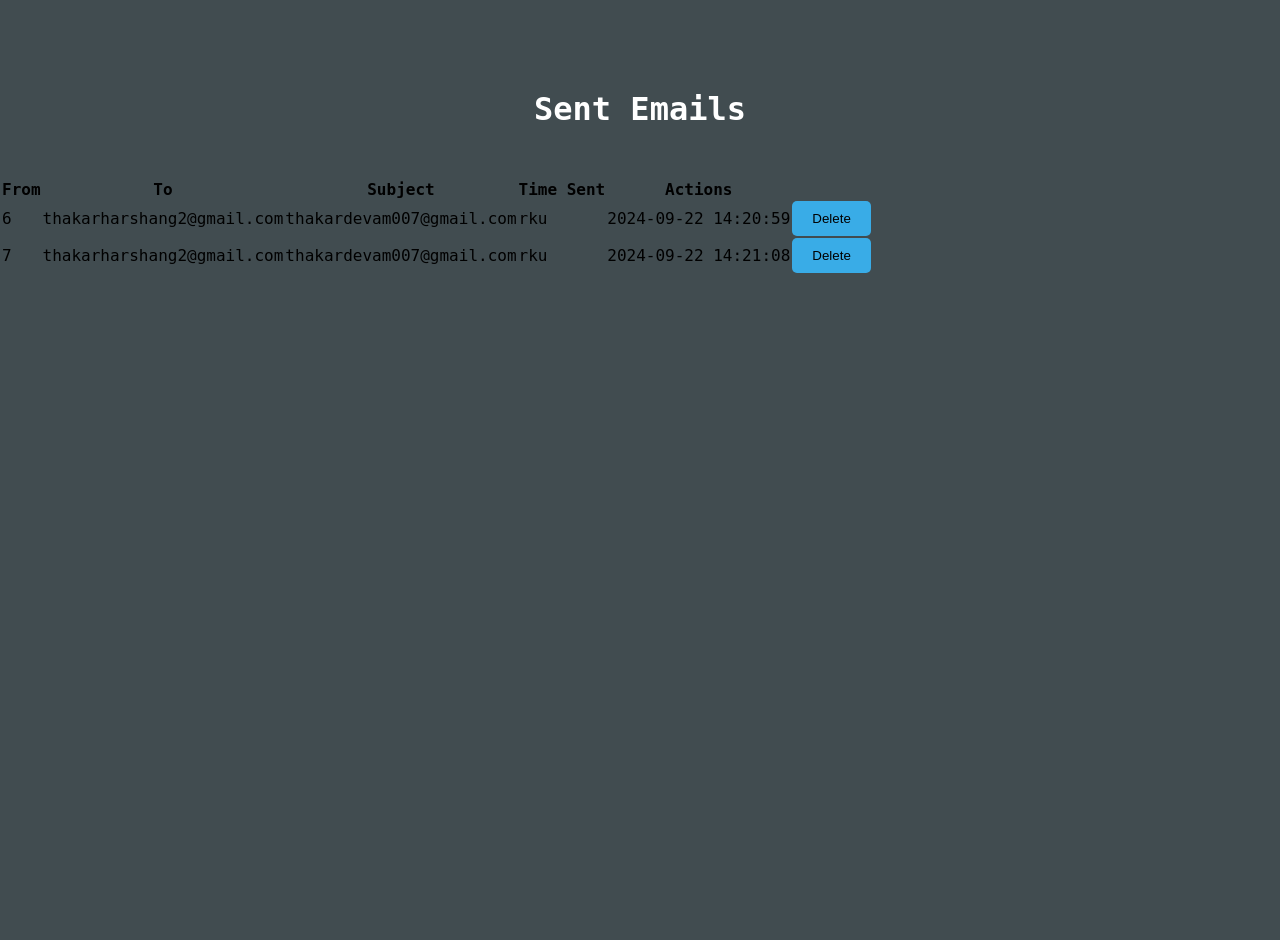
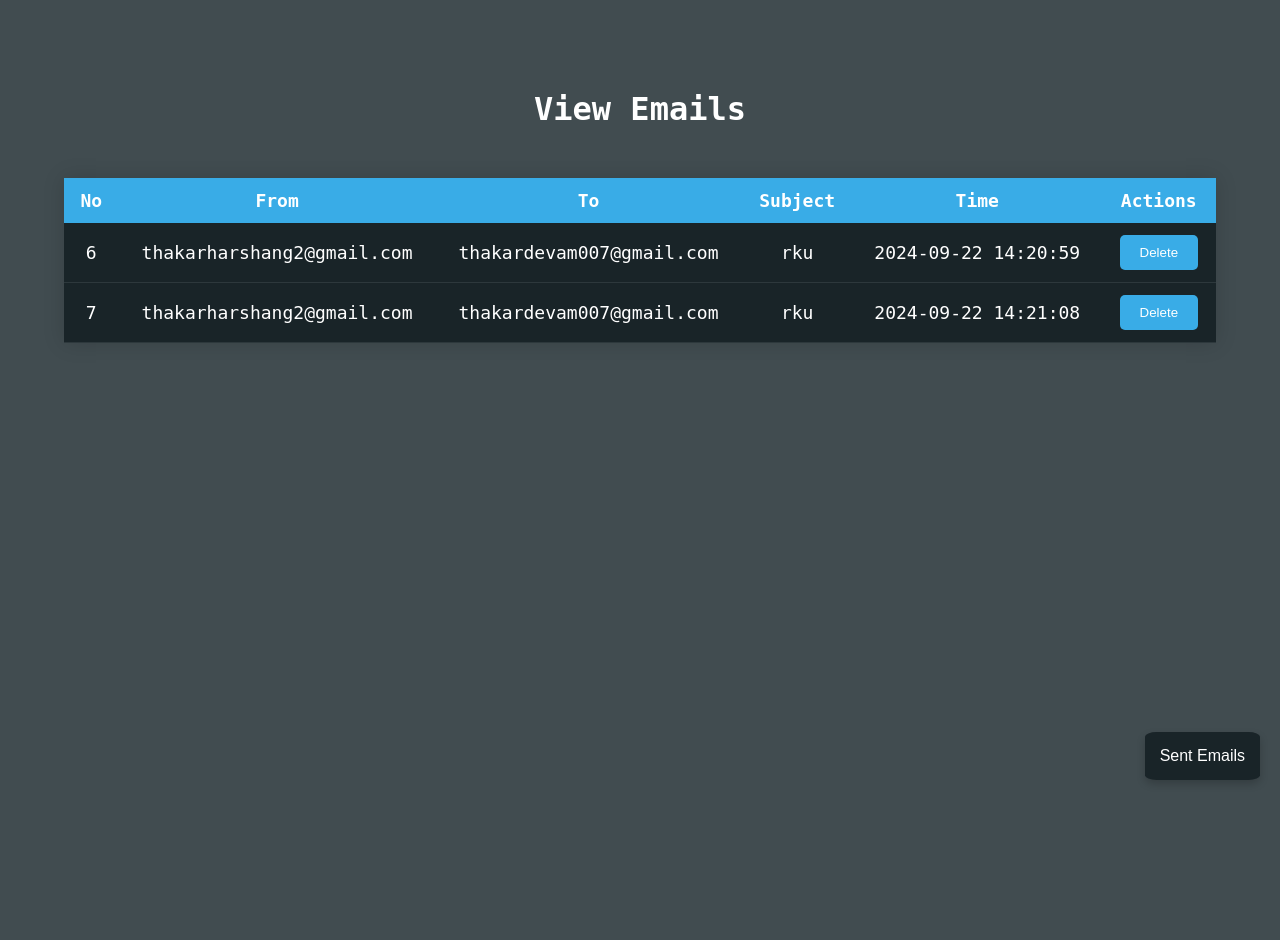
Before and after one commit to proHarshang/email_delivery_system, a Flask app: page /view_emails in a window 1280 px wide. Run offline with Flask 3, Linux system fonts and the light colour scheme; data comes from the database, SQL or seed files in the repository; both versions use the stored data as it was after the commit.

Commit message:
style added

```diff
--- a/static/styles.css
+++ b/static/styles.css
@@ -49,6 +49,7 @@ button {
   cursor: pointer;
   transition: all 0.2s;
   white-space: nowrap;
+  color: #fff;
 }
 
 button:hover {
@@ -172,3 +173,60 @@ input[type="file"] {
 .hidden {
   display: none;
 }
+
+.next-page-btn {
+  position: fixed;
+  bottom: 20px;
+  right: 20px;
+  background-color: var(--primaryColor);
+  color: white;
+  border: none;
+  border-radius: 10%;
+  padding: 15px;
+  box-shadow: 0 4px 8px rgba(0, 0, 0, 0.2);
+  cursor: pointer;
+  font-size: 16px;
+  z-index: 1000;
+}
+
+.next-page-btn:hover {
+  background-color: var(--accentColor);
+  ;
+}
+
+
+/* Table Styles */
+
+.styled-table {
+  width: 90%;
+  margin: auto;
+  border-collapse: collapse;
+  font-size: 18px;
+  box-shadow: 0 0 20px rgba(0, 0, 0, 0.15);
+  background-color: var(--primaryColor);
+  color: #fff;
+  overflow: scroll;
+}
+
+.styled-table thead tr {
+  background-color: var(--secondaryColor);
+  color: #ffffff;
+  text-align: left;
+}
+
+.styled-table th,
+.styled-table td {
+  white-space: nowrap;
+  padding: 12px 15px;
+  text-align: center;
+  max-width: 600px ;
+  word-break: break-all;
+}
+
+.styled-table tbody tr {
+  border-bottom: 1px solid var(--accentColor);
+}
+
+.delete-data-btn:hover{
+  background-color: red !important;
+}
--- a/templates/view_emails.html
+++ b/templates/view_emails.html
@@ -1,21 +1,22 @@
 <!DOCTYPE html>
 <html lang="en">
   <head>
-        <meta charset="UTF-8">
-        <meta name="viewport" content="width=device-width, initial-scale=1.0">
-        <link rel="stylesheet" href="/static/styles.css">
+    <meta charset="UTF-8" />
+    <meta name="viewport" content="width=device-width, initial-scale=1.0" />
+    <link rel="stylesheet" href="/static/styles.css" />
     <script src="https://code.jquery.com/jquery-3.6.0.min.js"></script>
-        <title>Sent Emails</title>
+    <title>View Emails</title>
   </head>
   <body>
-        <h1>Sent Emails</h1>
-        <table>
+    <h1>View Emails</h1>
+    <table class="styled-table">
       <thead>
         <tr>
+          <th>No</th>
           <th>From</th>
           <th>To</th>
           <th>Subject</th>
-                    <th>Time Sent</th>
+          <th>Time</th>
           <th>Actions</th>
         </tr>
       </thead>
@@ -28,30 +29,31 @@
           <td>{{ email[3] }}</td>
           <td>{{ email[4] }}</td>
           <td>
-                        <button class="delete-data-btn"
-                            data-id="{{ email[0] }}">Delete</button>
+            <button class="delete-data-btn" data-id="{{ email[0] }}">Delete</button>
           </td>
         </tr>
         {% endfor %}
       </tbody>
     </table>
+    <button class="next-page-btn" onclick="window.location.href='/'">Sent Emails</button>
+
     <script src="/static/script.js"></script>
     <script>
-            $(document).ready(function() {
-                $('.delete-data-btn').click(function() {
-                    var id = $(this).data('id');  // Get the ID from the button's data attribute
+      $(document).ready(function () {
+        $(".delete-data-btn").click(function () {
+          var id = $(this).data("id"); // Get the ID from the button's data attribute
 
           if (confirm("Are you sure you want to delete this email?")) {
             $.ajax({
               url: `/delete_email/${id}`,
-                            type: 'POST',
-                            success: function(response) {
-                                alert(response.message);  // Show an alert with the response message
-                                $(`#email-${id}`).remove();  // Remove the row from the table
+              type: "POST",
+              success: function (response) {
+                alert(response.message); // Show an alert with the response message
+                $(`#email-${id}`).remove(); // Remove the row from the table
               },
-                            error: function() {
-                                alert('Failed to delete the email. Please try again.');
-                            }
+              error: function () {
+                alert("Failed to delete the email. Please try again.");
+              },
             });
           }
         });
```
Also changed, not shown: templates/index.html (+20 -30 lines), emails.db. Lines whose indentation alone changed are shown as unchanged.
